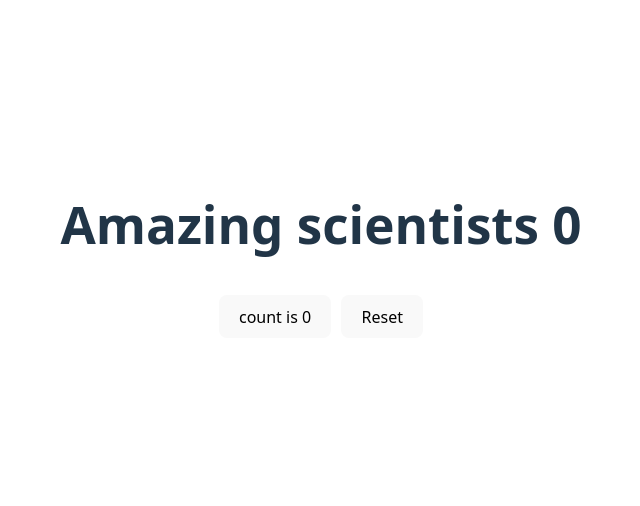
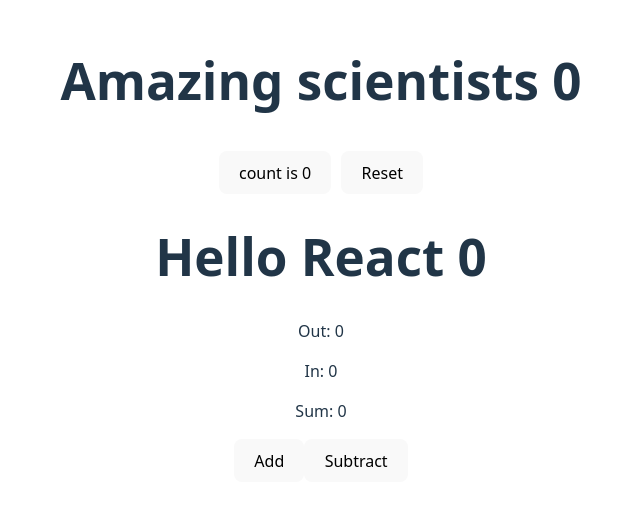
Before and after one commit to justincourses/static-page, a React (Vite) app in the folder react-quick-start/: page / in a window 1280 px wide. Shown: the part 154-660 px from the top of the page, without its empty margins (319-959 px from the left). Built offline with nearby package versions, Linux system fonts and the light colour scheme.

Commit message:
:sparkles: add use-immer dependency and implement Hello component for enhanced state management and display in App

```diff
--- a/react-quick-start/package.json
+++ b/react-quick-start/package.json
@@ -11,7 +11,8 @@
   },
   "dependencies": {
     "react": "^19.0.0",
-    "react-dom": "^19.0.0"
+    "react-dom": "^19.0.0",
+    "use-immer": "^0.11.0"
   },
   "devDependencies": {
     "@eslint/js": "^9.21.0",
--- a/react-quick-start/src/App.jsx
+++ b/react-quick-start/src/App.jsx
@@ -2,13 +2,14 @@
 import './App.css'
 
 import Gallery from './components/Gallery'
-
+import Hello from './components/Hello'
 function App() {
   const [count, setCount] = useState(0)
 
   return (
     <>
       <Gallery count={count} setCount={setCount} />
+      <Hello count={count} />
     </>
   );
 }
--- a/react-quick-start/src/components/Controller.jsx
+++ b/react-quick-start/src/components/Controller.jsx
@@ -1,10 +1,13 @@
 export default function Controller({ count, setCount, maxLength }) {
+  const handleAdd = () => setCount((count) => count + 1)
+  const handleReset = () => setCount(0)
+
   return (
     <div className="controller-bar">
-      <button onClick={() => setCount((count) => count + 1)} disabled={count >= maxLength}>
+      <button onClick={handleAdd} disabled={count >= maxLength}>
         count is {count}
       </button>
-      <button onClick={() => setCount(0)}>Reset</button>
+      <button onClick={handleReset}>Reset</button>
     </div>
   );
 }
--- /dev/null
+++ b/react-quick-start/src/components/Hello.jsx
@@ -0,0 +1,41 @@
+import { useEffect } from 'react'
+import { useImmer } from "use-immer";
+
+export default function Hello({ count }) {
+  const [val, setVal] = useImmer({
+    count: null,
+  })
+
+  const sum = val.count + count
+
+  useEffect(() => {
+    setVal((draft) => {
+      draft.count = count;
+    });
+  }, [count, setVal]);
+
+  const handleAlert = (num) => {
+    return () => {
+      alert(num)
+    }
+  }
+
+  return (
+    <>
+      <h1>Hello React {val.count}</h1>
+      <p>Out: {count}</p>
+      <p>In: {val.count}</p>
+      <p>Sum: {sum}</p>
+      <button
+        onClick={() =>
+          setVal((draft) => {
+            draft.count = draft.count + 1;
+          })
+        }
+      >
+        Add
+      </button>
+      <button onClick={handleAlert(val.count)}>Subtract</button>
+    </>
+  );
+}
```
Also changed, not shown: 1 other file (tests, documents, lock files or other folders).
